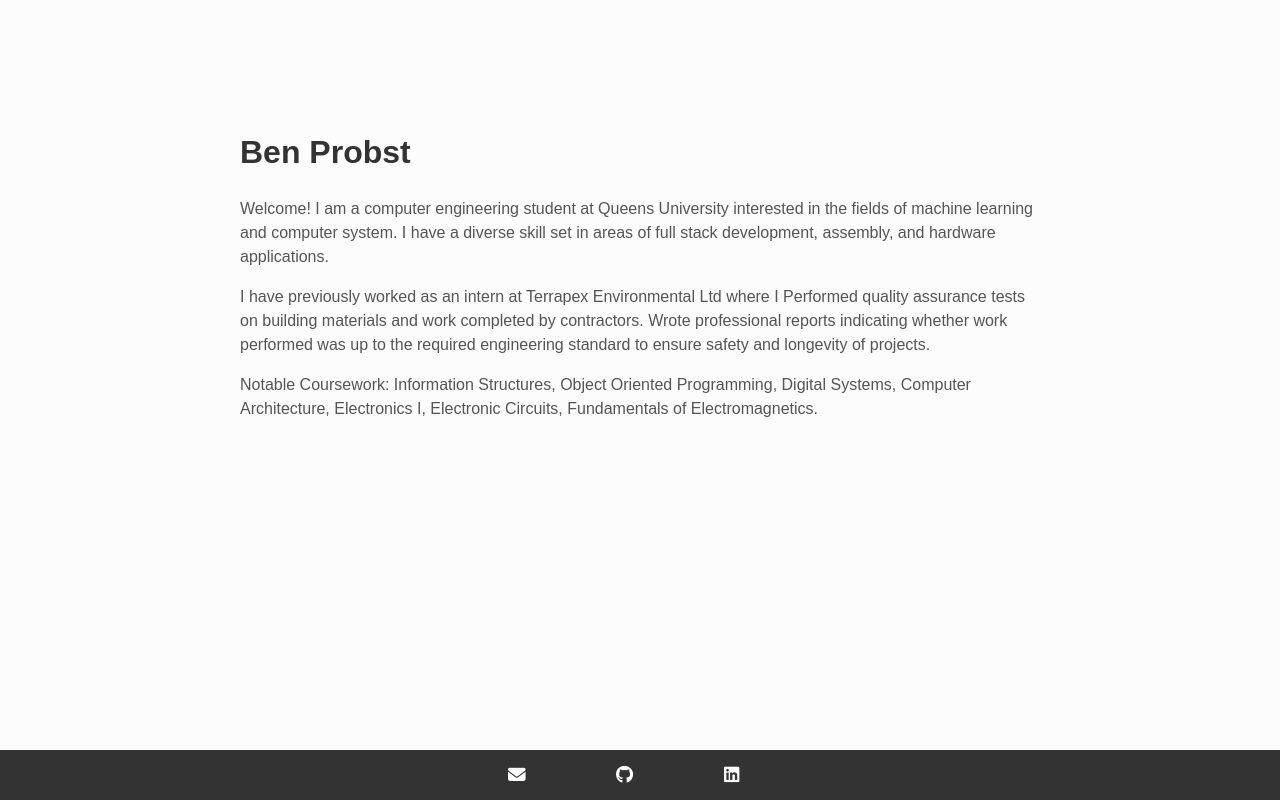
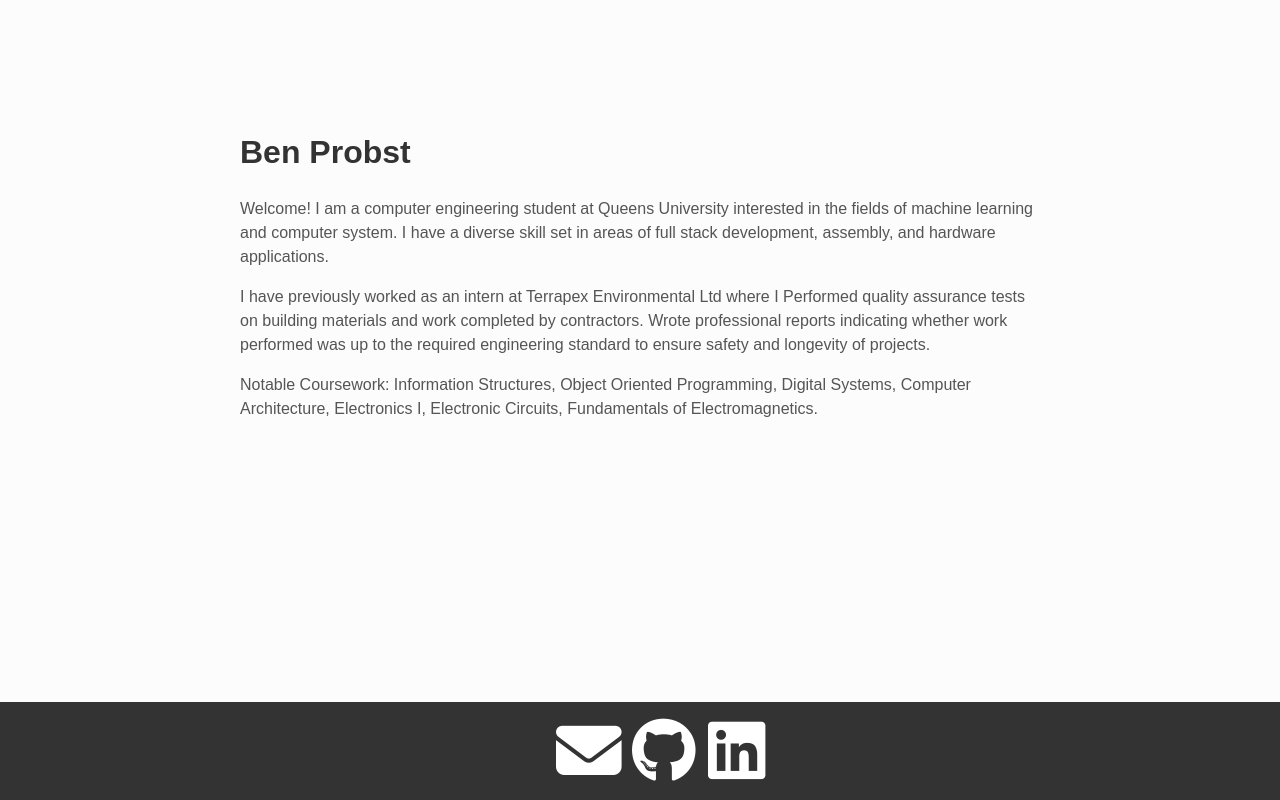
Before and after one commit to benprobst76/benprobst76.github.io, a plain HTML site: page index.html in a window 1280 px wide. Drawn offline with Linux system fonts and the light colour scheme.

Commit message:
adjust icon size

```diff
--- a/style.css
+++ b/style.css
@@ -45,8 +45,8 @@ footer{
     color: #fff;
 }
 .footer-content a i{
-    font-size: 1.1rem;
-    width: 5.5rem;
+    font-size: 4.1rem;
+    width: 3.5rem;
     transition: color .4s ease;
 }
 .footer-content a:hover i{
```
